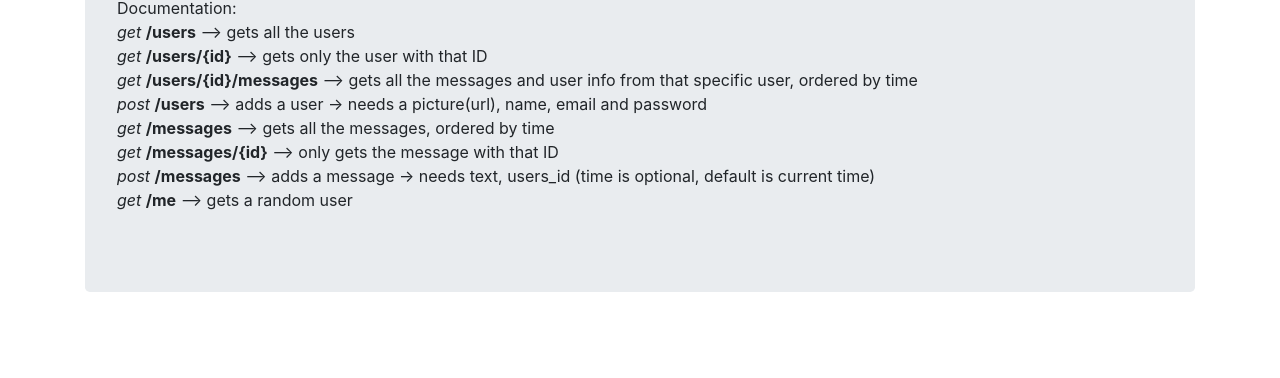
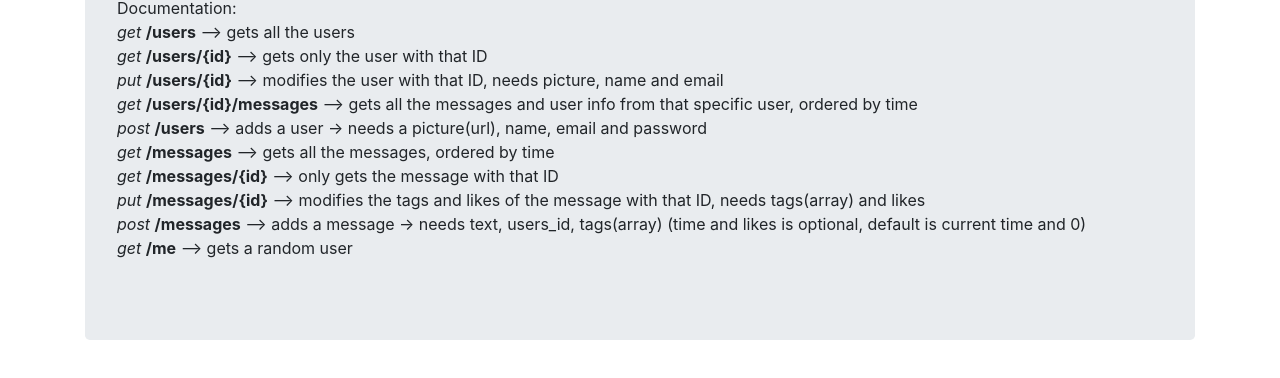
Before and after one commit to MatthiasvsGitHub/mini-twitter-back, a website: page documentation.html in a window 1280 px wide. Shown: the part 174-552 px from the top of the page. Drawn offline with nearby package versions, Linux system fonts and the light colour scheme.

Commit message:
updated Documentation

```diff
--- a/documentation.html
+++ b/documentation.html
@@ -17,11 +17,13 @@
         Documentation: <br/>
         <i>get</i> <b>/users</b> --> gets all the users<br/>
         <i>get</i> <b>/users/{id}</b> --> gets only the user with that ID<br/>
+        <i>put</i> <b>/users/{id}</b> --> modifies the user with that ID, needs picture, name and email<br/>
         <i>get</i> <b>/users/{id}/messages</b> --> gets all the messages and user info from that specific user, ordered by time<br/>
         <i>post</i> <b>/users</b> --> adds a user -> needs a picture(url), name, email and password<br/>
         <i>get</i> <b>/messages</b> --> gets all the messages, ordered by time<br/>
         <i>get</i> <b>/messages/{id}</b> --> only gets the message with that ID<br/>
-        <i>post</i> <b>/messages</b> --> adds a message -> needs text, users_id (time is optional, default is current time)<br/>
+        <i>put</i> <b>/messages/{id}</b> --> modifies the tags and likes of the message with that ID, needs tags(array) and likes<br/>
+        <i>post</i> <b>/messages</b> --> adds a message -> needs text, users_id, tags(array) (time and likes is optional, default is current time and 0)<br/>
         <i>get</i> <b>/me</b> --> gets a random user
       </p>
     </div>
```
